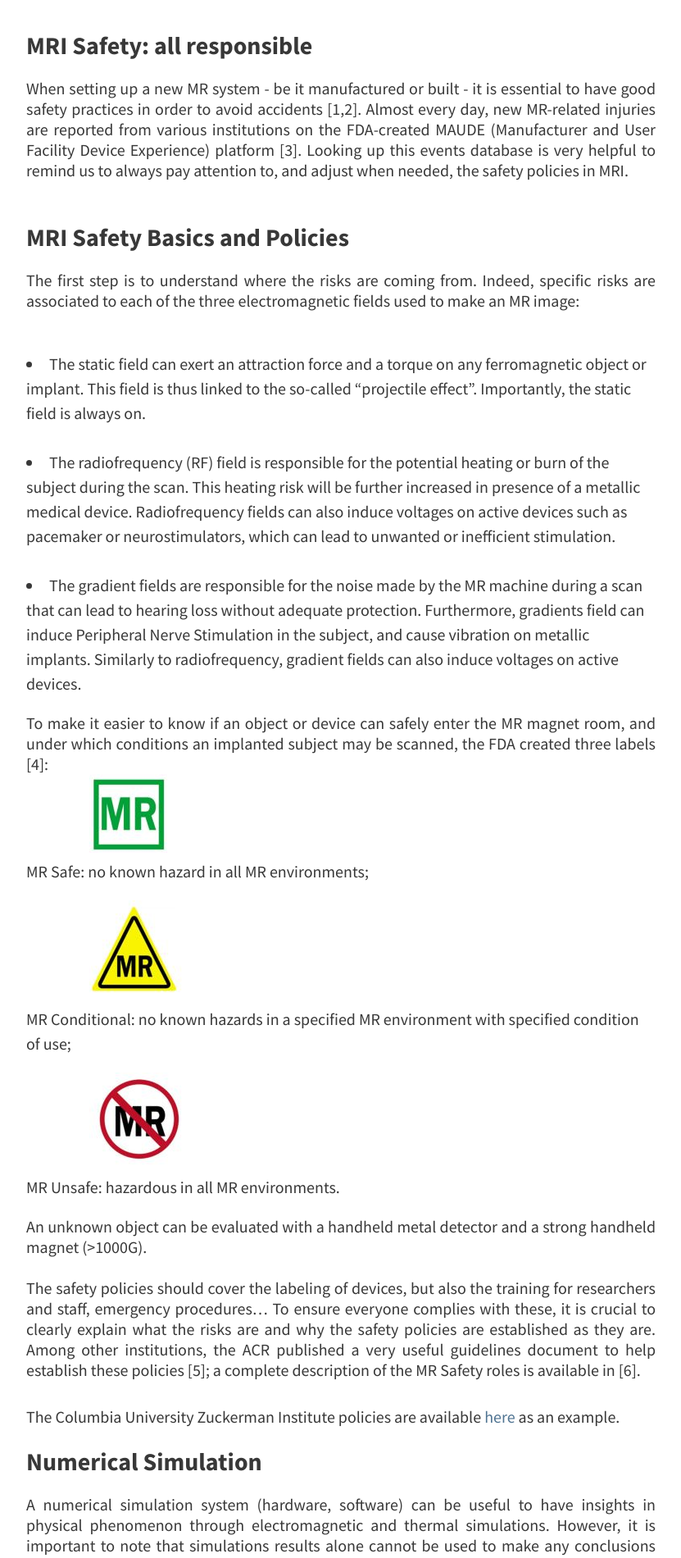
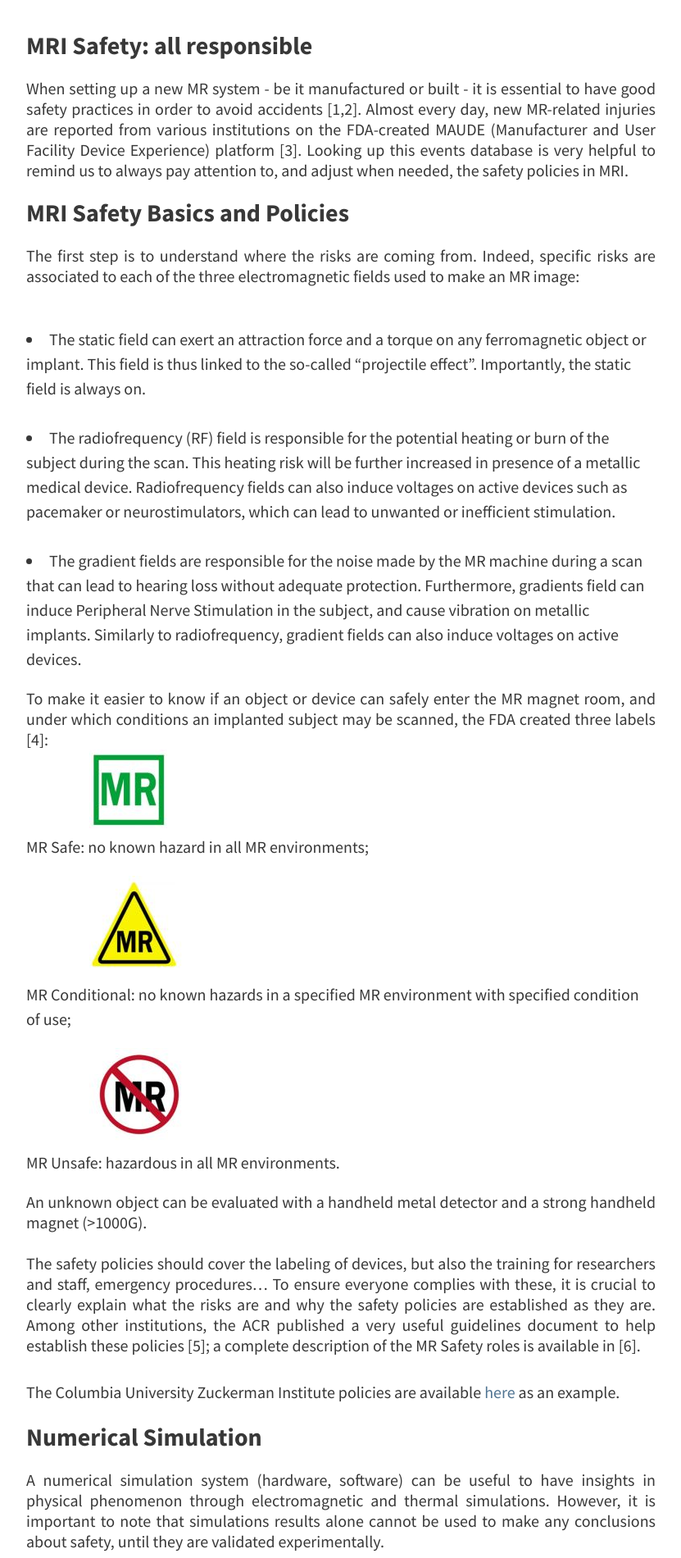
Before and after one commit to imr-framework/imr-framework.github.io, a Jekyll site: the page built from pages/mrsafety.md, in a window 1280 px wide. Shown: the part 527-2427 px from the top of the page at 82% size, without its empty margins (224-1055 px from the left). Built offline with Jekyll 4.4.1, drawn with Linux system fonts in a browser that asks for light colours; our own code applies the rules of GitHub Pages for plain Markdown files.

Commit message:
formatting

```diff
--- a/pages/mrsafety.md
+++ b/pages/mrsafety.md
@@ -7,7 +7,7 @@ title: MR Safety
 
 ### MRI Safety: all responsible<br/>
 
-<DIV align="justify">When setting up a new MR system - be it manufactured or built - it is essential to have good safety practices in order to avoid accidents [1,2]. Almost every day, new MR-related injuries are reported from various institutions on the FDA-created MAUDE (Manufacturer and User Facility Device Experience) platform [3]. Looking up this events database is very helpful to remind us to always pay attention to, and adjust when needed, the safety policies in MRI. </DIV><br/>
+<DIV align="justify">When setting up a new MR system - be it manufactured or built - it is essential to have good safety practices in order to avoid accidents [1,2]. Almost every day, new MR-related injuries are reported from various institutions on the FDA-created MAUDE (Manufacturer and User Facility Device Experience) platform [3]. Looking up this events database is very helpful to remind us to always pay attention to, and adjust when needed, the safety policies in MRI. </DIV>
 
 ### MRI Safety Basics and Policies
 <DIV align="justify">The first step is to understand where the risks are coming from. Indeed, specific risks are associated to each of the three electromagnetic fields used to make an MR image:</DIV>
@@ -38,7 +38,7 @@ The Columbia University Zuckerman Institute policies are available [here](https:
 <br/>
 
 ### Numerical Simulation
-<DIV align="justify">A numerical simulation system (hardware, software) can be useful to have insights in physical phenomenon through electromagnetic and thermal simulations. However, it is important to note that simulations results alone cannot be used to make any conclusions about safety, until they are validated experimentally. </DIV> <br/>
+<DIV align="justify">A numerical simulation system (hardware, software) can be useful to have insights in physical phenomenon through electromagnetic and thermal simulations. However, it is important to note that simulations results alone cannot be used to make any conclusions about safety, until they are validated experimentally. </DIV>
 
 ### MRI Safety Lab
 <DIV align="justify">A dedicated MRI safety lab is recommended, for example to evaluate the impact of the MR fields on a medical implant. Again, several setups and test benches can be established from official standards and publications to study the effect of the static field [7,8], radiofrequency field [9] and gradient fields [10,11]. </DIV>
```
